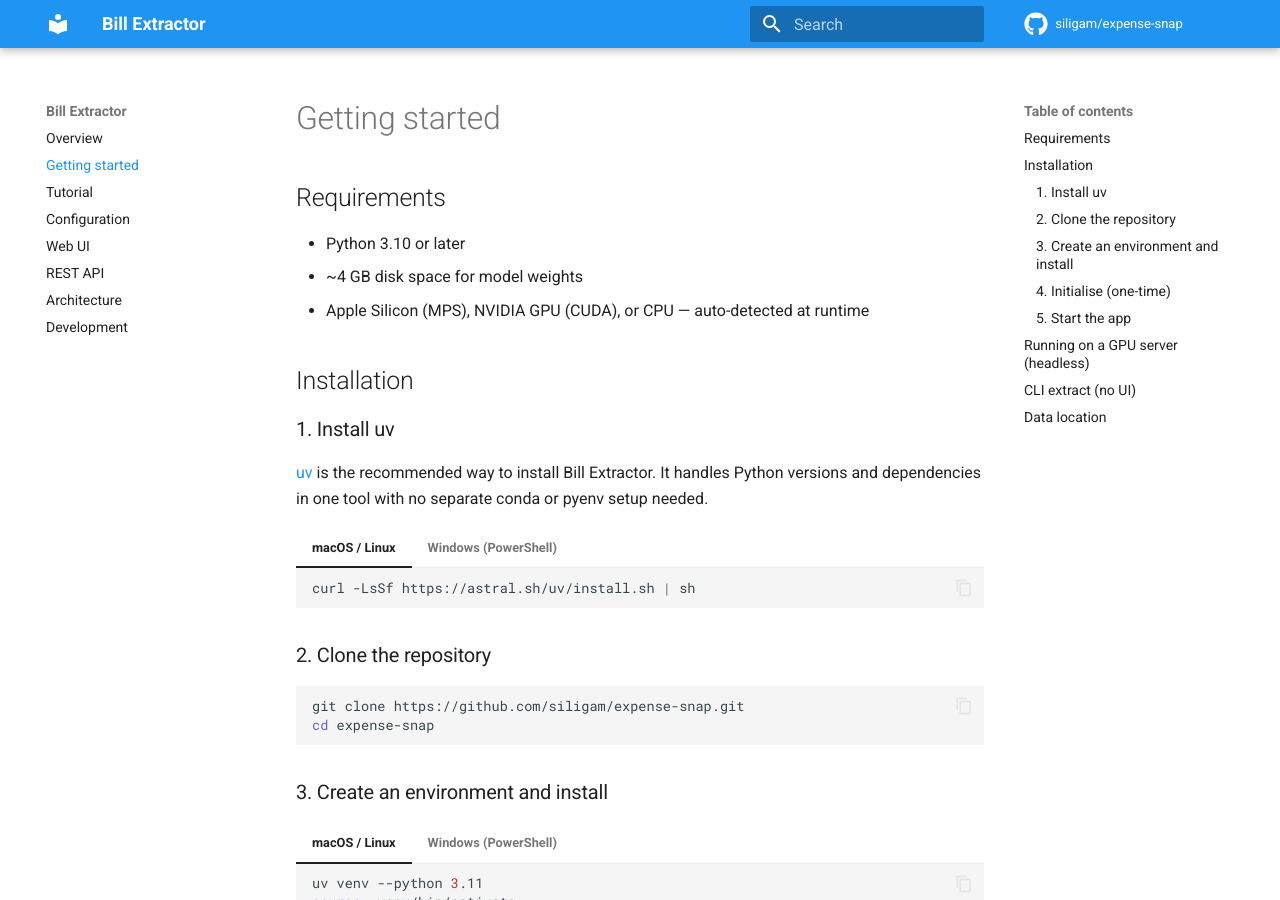
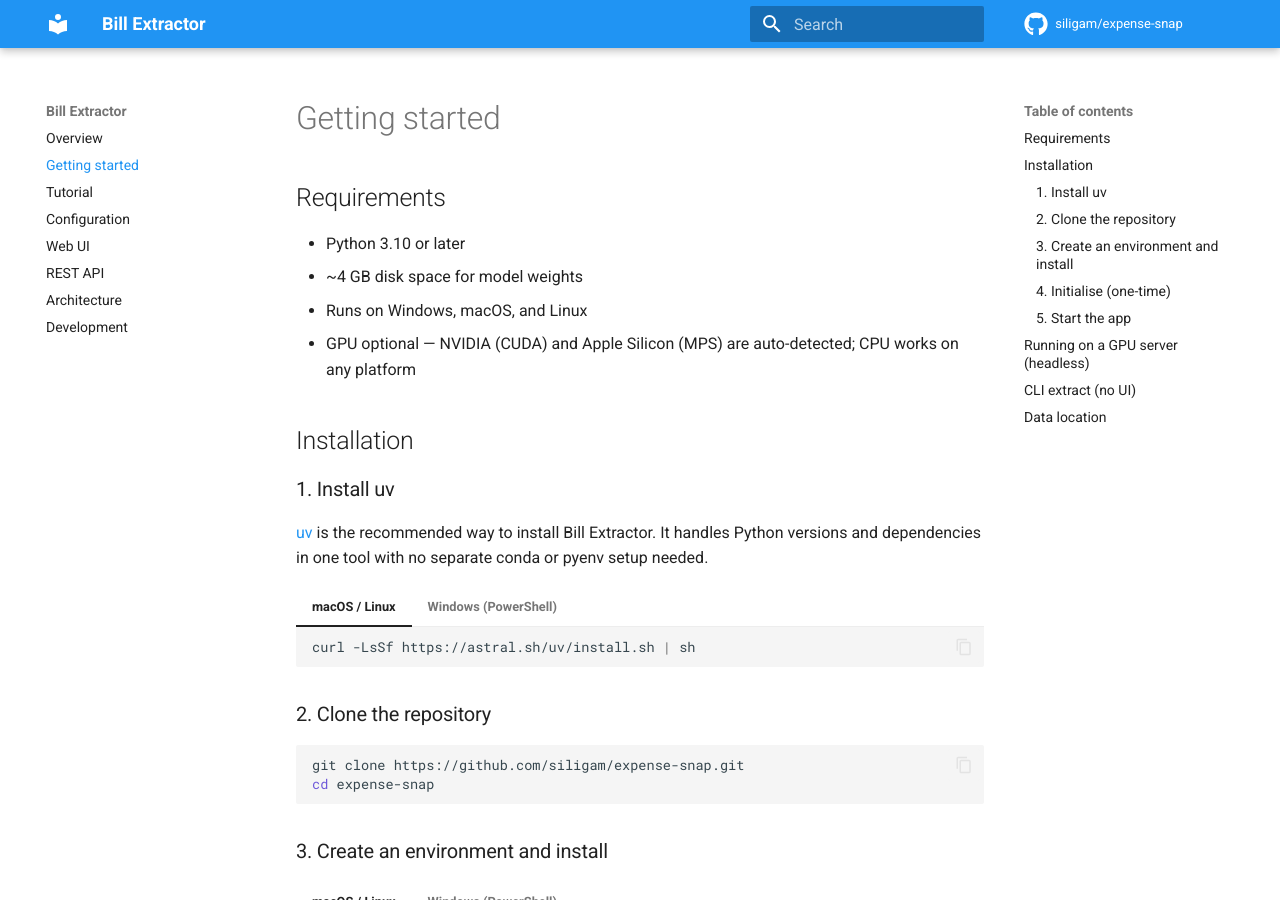
Before and after one commit to siligam/expense-snap, an MkDocs documentation site: the page built from docs/getting-started.md, in a window 1280 px wide and 900 px high. Built offline with MkDocs 1.6.1 and Material for MkDocs 9.7.7, drawn with Linux system fonts in a browser that asks for light colours; comment, search, counter and statistics services are not loaded.

Commit message:
Update requirements wording and add docs link to README
- requirements: replace Apple Silicon-first wording with explicit
  Windows/macOS/Linux support statement; GPU noted as optional
- README: add Documentation link to https://siligam.github.io/expense-snap/

Co-Authored-By: Claude Sonnet 4.6 <noreply@anthropic.com>

```diff
--- a/docs/getting-started.md
+++ b/docs/getting-started.md
@@ -4,7 +4,8 @@
 
 - Python 3.10 or later
 - ~4 GB disk space for model weights
-- Apple Silicon (MPS), NVIDIA GPU (CUDA), or CPU — auto-detected at runtime
+- Runs on Windows, macOS, and Linux
+- GPU optional — NVIDIA (CUDA) and Apple Silicon (MPS) are auto-detected; CPU works on any platform
 
 ## Installation
 
```
Also changed, not shown: README.md (+4 -1 lines).
